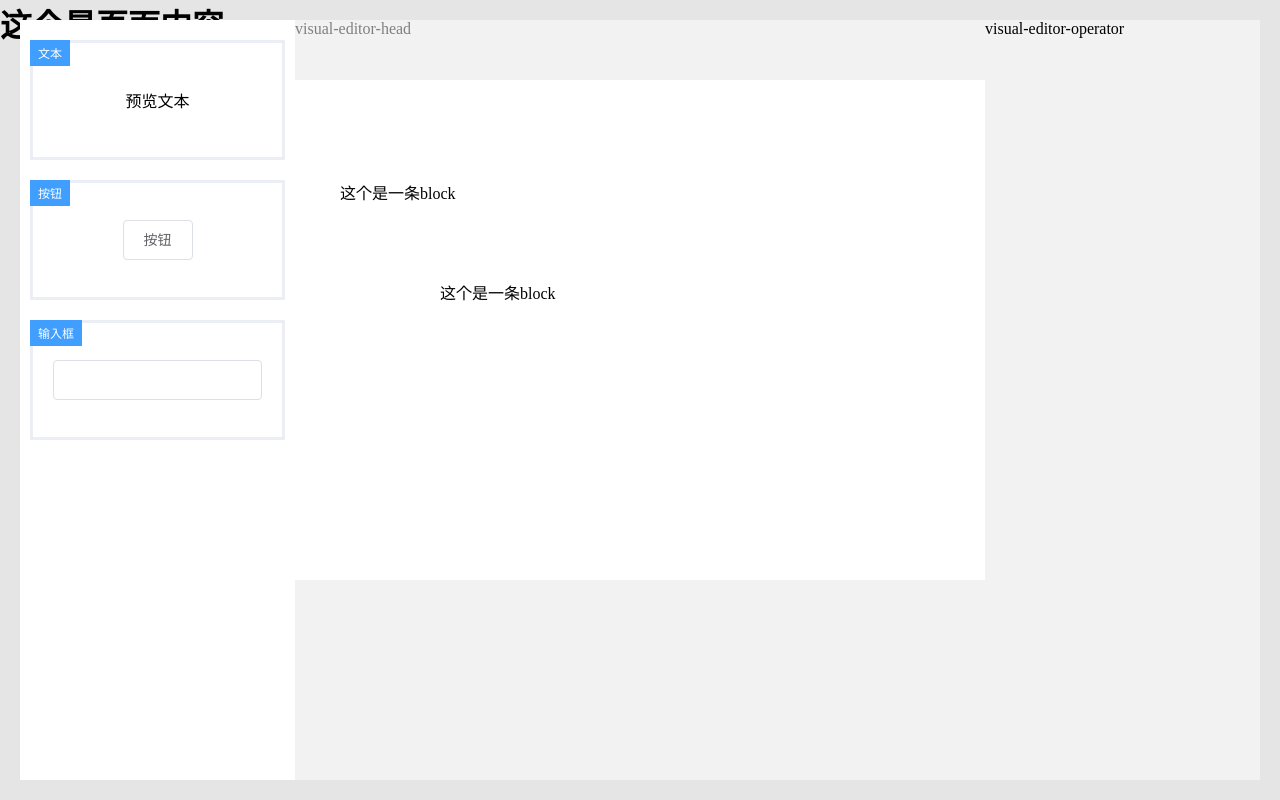
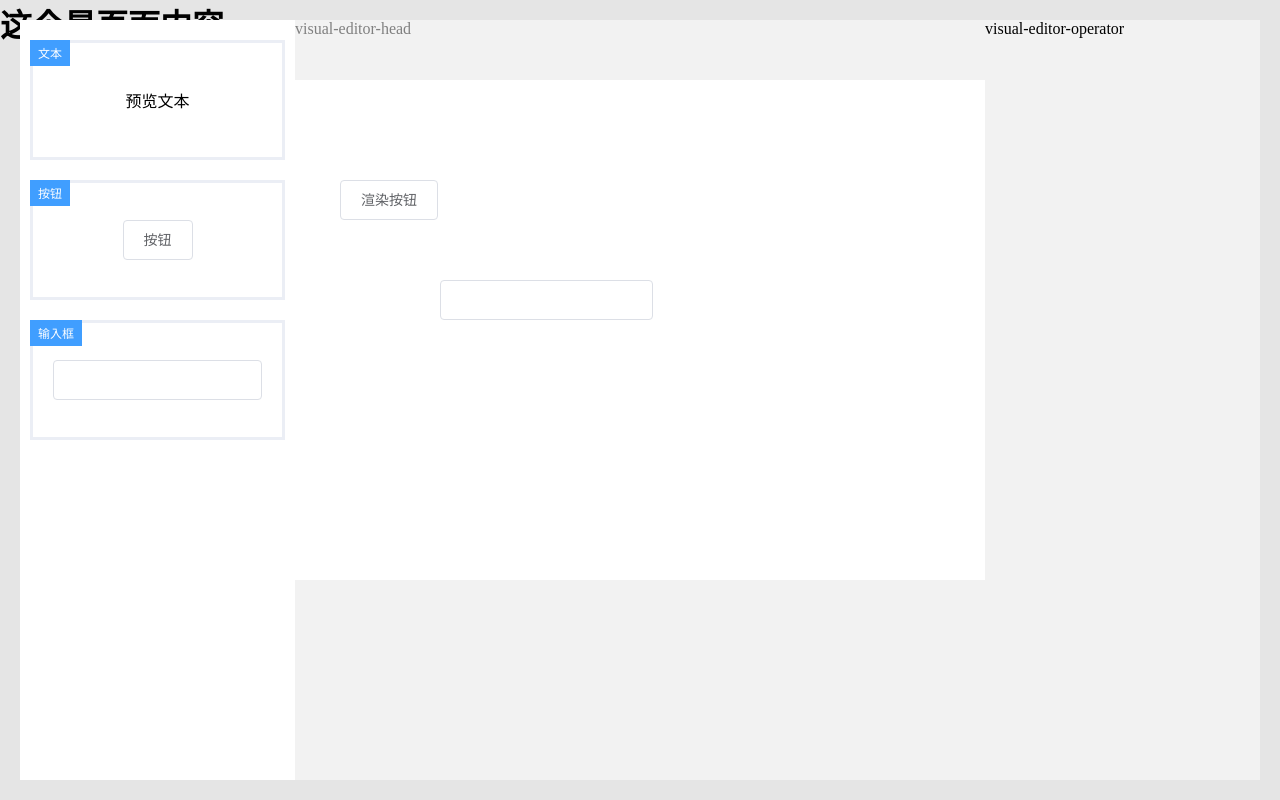
Before and after one commit to Devancn/learn-visual-editor, a Vue app: page / in a window 1280 px wide. Built offline with nearby package versions, Linux system fonts and the light colour scheme.

Commit message:
drop面板组件渲染

```diff
--- a/src/App.vue
+++ b/src/App.vue
@@ -1,7 +1,10 @@
 <template>
   <div class="app">
     <h1>这个是页面内容</h1>
-    <VisualEditor v-model="jsonData" :config="visualConfig"/>
+    <VisualEditor
+      v-model="jsonData"
+      :config="visualConfig"
+    />
   </div>
 </template>
 
@@ -27,10 +30,12 @@
           {
             top: 100,
             left: 100,
+            componentKey: "button",
           },
           {
             top: 200,
             left: 200,
+            componentKey: "input",
           },
         ],
       },
--- a/src/packages/visual-editor-block.tsx
+++ b/src/packages/visual-editor-block.tsx
@@ -1,9 +1,10 @@
 import { computed, defineComponent, PropType } from "vue";
-import { VisualEditorBlockData } from "./visual-editor.utils";
+import { VisualEditorBlockData, VisualEditorConfig } from "./visual-editor.utils";
 
 export const VisualEditorBlock = defineComponent({
   props: {
-    block: {type: Object as PropType<VisualEditorBlockData>, required: true}
+    block: {type: Object as PropType<VisualEditorBlockData>, required: true},
+    config: {type: Object as PropType<VisualEditorConfig>, required: true}
   },
   setup(props) {
 
@@ -12,10 +13,12 @@
       left: `${props.block.left}px`
     }))
 
-    return () => (
-      <div class="visual-editor-block" style={styles.value}>
-        这个是一条block
-      </div>
-    )
+    return () => {
+      const component = props.config.componentMap[props.block.componentKey];
+      const Render = component.render();
+      return <div class="visual-editor-block" style={styles.value}>
+        {Render}
+    </div>
+    }
   }
 })
--- a/src/packages/visual-editor.tsx
+++ b/src/packages/visual-editor.tsx
@@ -87,6 +87,7 @@
           blocks.push({
             top: e.offsetY,
             left: e.offsetX,
+            componentKey: component!.key
           });
           dataModel.value = {
             ...dataModel.value,
@@ -125,7 +126,7 @@
               ref={containerRef}
             >
               {(dataModel.value?.blocks || []).map((block, index) => (
-                <VisualEditorBlock block={block} key={index} />
+                <VisualEditorBlock config={props.config} block={block} key={index} />
               ))}
             </div>
           </div>
--- a/src/packages/visual-editor.utils.ts
+++ b/src/packages/visual-editor.utils.ts
@@ -1,5 +1,6 @@
 
 export interface VisualEditorBlockData {
+  componentKey: string,
   top: number,
   left: number
 }
--- a/src/visual.config.tsx
+++ b/src/visual.config.tsx
@@ -15,7 +15,7 @@
   render: () => <ElButton>渲染按钮</ElButton>,
 });
 
-visualConfig.registry("text", {
+visualConfig.registry("input", {
   label: "输入框",
   preview: () => <ElInput/>,
   render: () => <ElInput/>,
```
